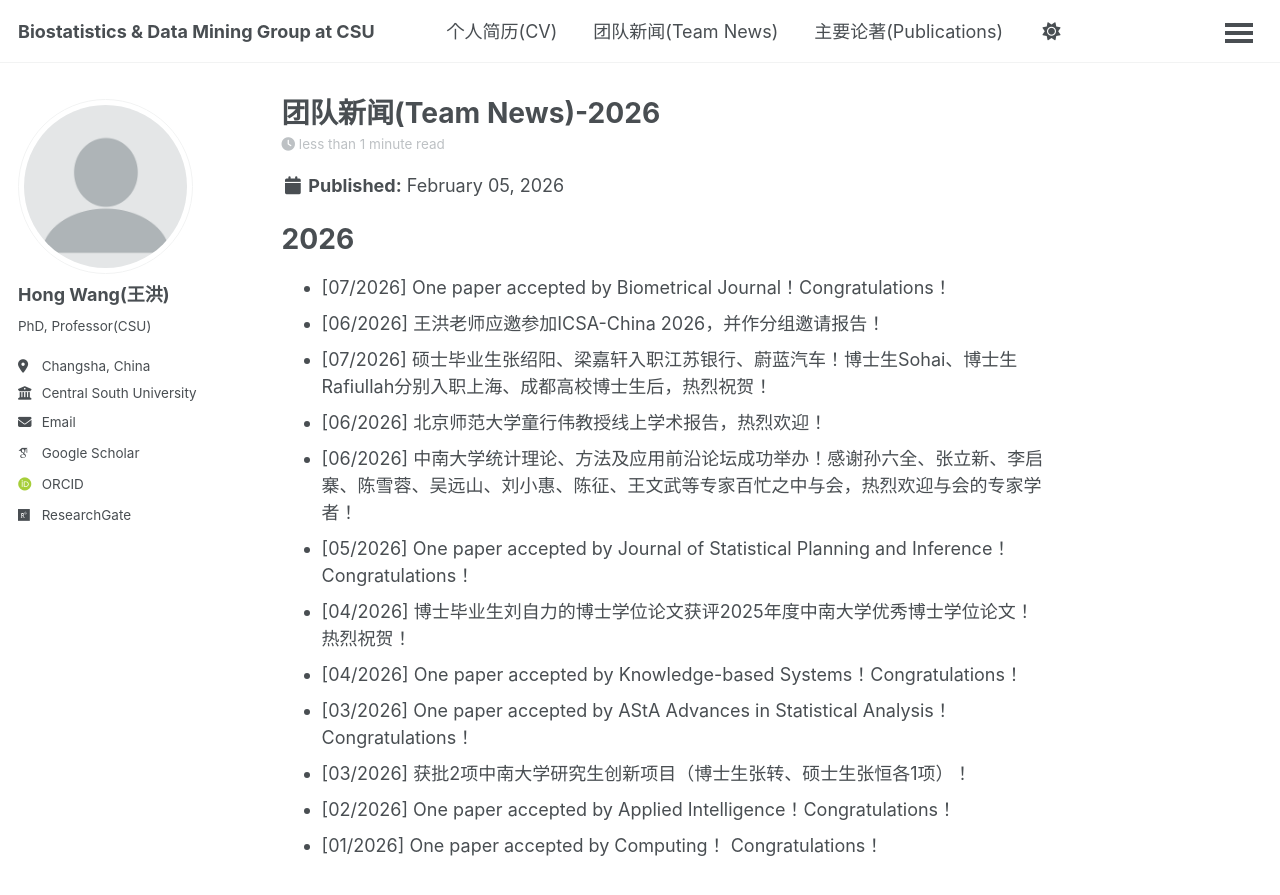
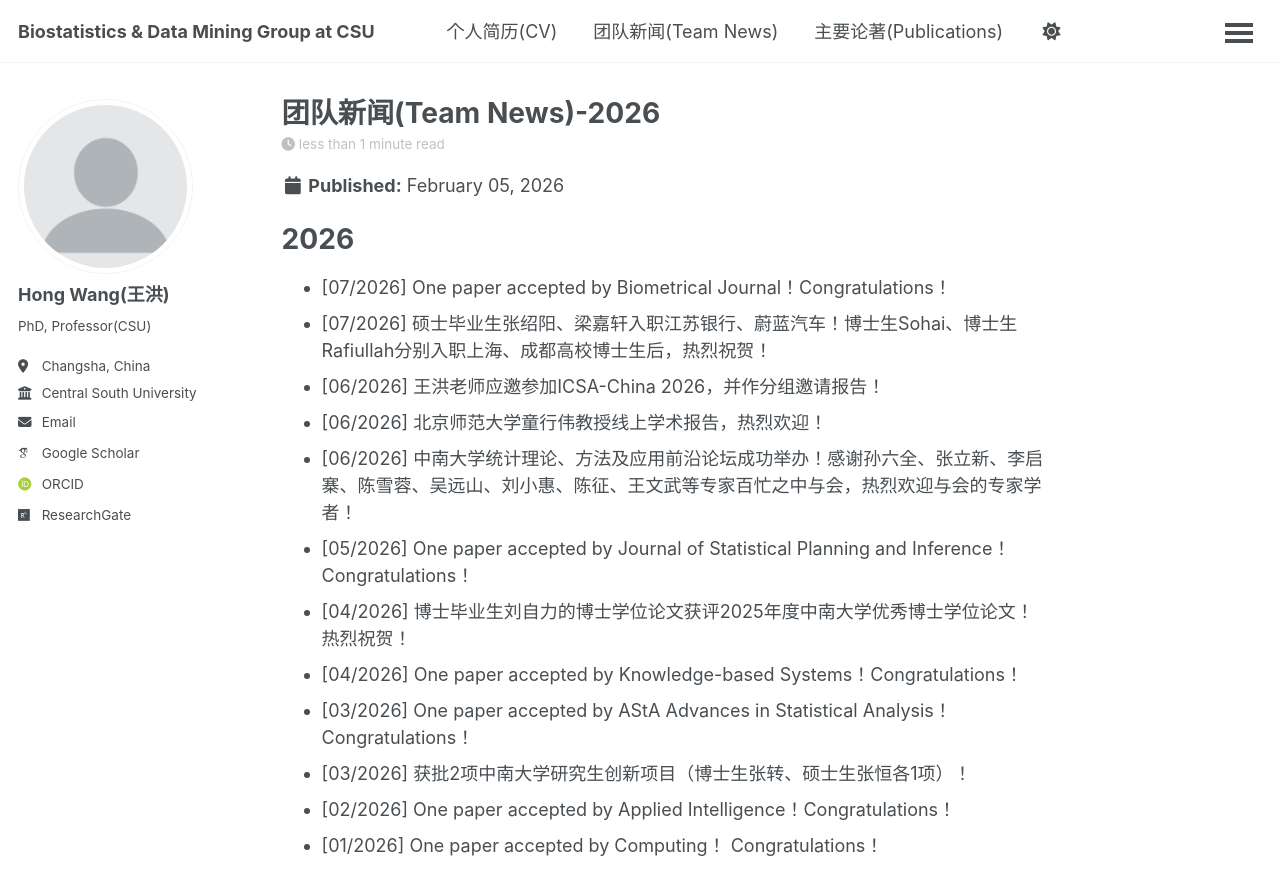
Before and after one commit to whcsu/whcsu.github.io, a Jekyll site: the page built from _posts/2026-01-31-blog-post-1.md, in a window 1280 px wide and 900 px high. Shown: the top 895 px of the window. Built offline with Jekyll 4.4.1, drawn with Linux system fonts in a browser that asks for light colours; some web fonts are replaced; a script bundle is joined from its source files by our own code; library files that are not in the unit come from our copies.

```diff
--- a/_posts/2026-01-31-blog-post-1.md
+++ b/_posts/2026-01-31-blog-post-1.md
@@ -11,8 +11,8 @@ tags:
 2026
 ======
 - [07/2026] One paper accepted by Biometrical Journal！Congratulations！
+- [07/2026] 硕士毕业生张绍阳、梁嘉轩入职江苏银行、蔚蓝汽车！博士生Sohai、博士生Rafiullah分别入职上海、成都高校博士生后，热烈祝贺！
 - [06/2026] 王洪老师应邀参加ICSA-China 2026，并作分组邀请报告！
-- [07/2026] 硕士毕业生张绍阳、梁嘉轩入职江苏银行、蔚蓝汽车！博士生Sohai、博士生Rafiullah分别入职上海、成都高校博士生后，热烈祝贺！
 - [06/2026] 北京师范大学童行伟教授线上学术报告，热烈欢迎！
 - [06/2026] 中南大学统计理论、方法及应用前沿论坛成功举办！感谢孙六全、张立新、李启寨、陈雪蓉、吴远山、刘小惠、陈征、王文武等专家百忙之中与会，热烈欢迎与会的专家学者！
 - [05/2026] One paper accepted by Journal of Statistical Planning and Inference！Congratulations！
```
